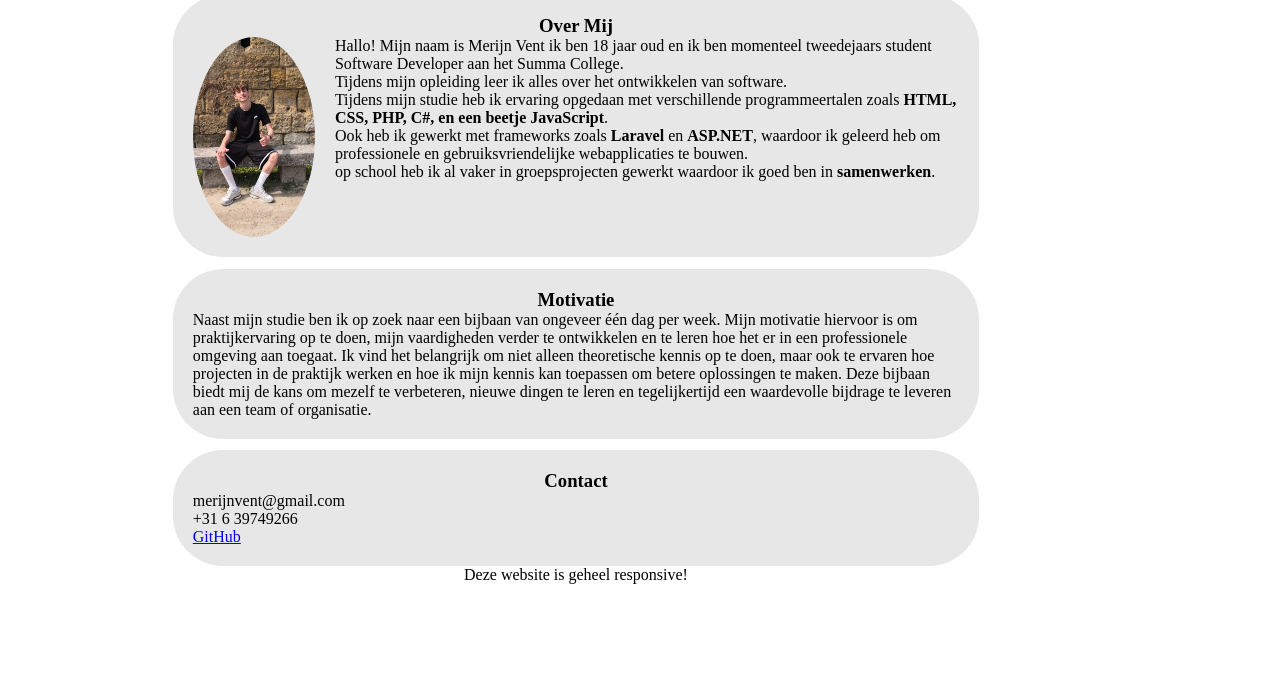
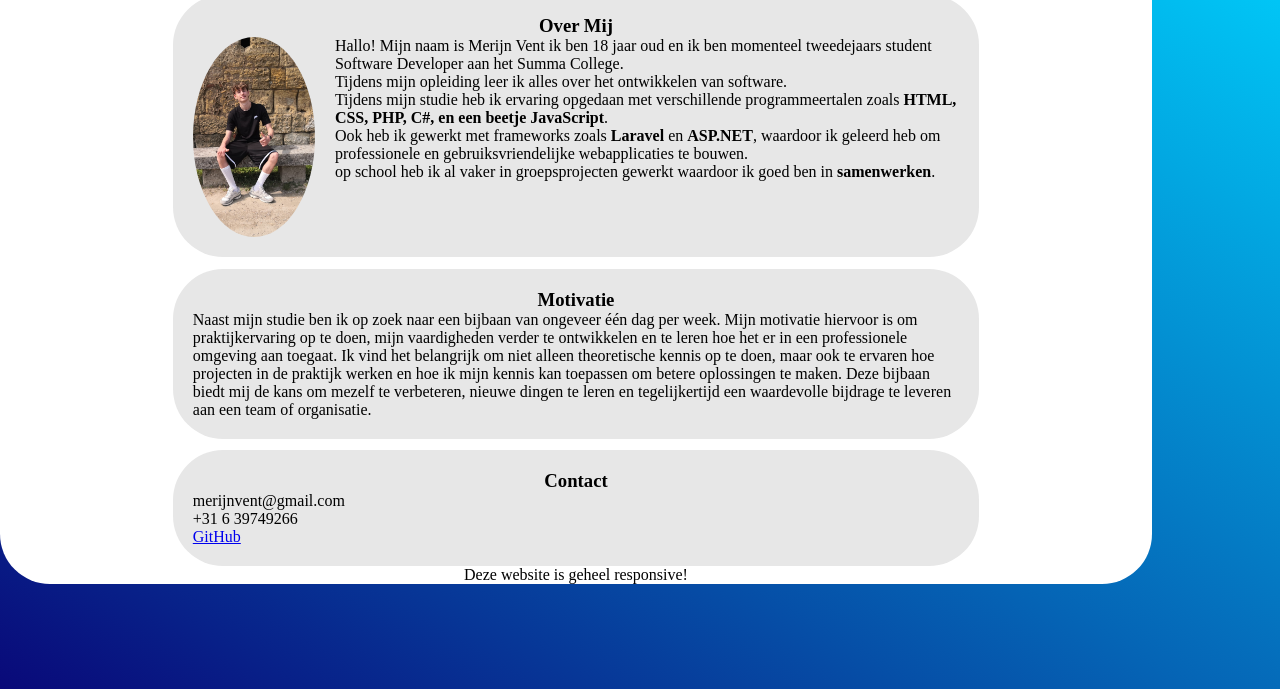
Before and after one commit to Merijn23232323/CV_Website, a plain HTML site: page index.html in a window 1280 px wide. Shown: the part 111-800 px from the top of the page. Drawn offline with Linux system fonts and the light colour scheme.

Commit message:
Verbeterde styling en padding fixes

```diff
--- a/style.css
+++ b/style.css
@@ -3,6 +3,12 @@
   padding: 0;
   box-sizing: border-box;
 }
+html, body {
+  height: 100%;
+  width: 100%;
+  background: linear-gradient(30deg, #090979, #00D4FF);
+}
+
 
 body {
     background: linear-gradient(30deg, #090979, #00D4FF);
```
